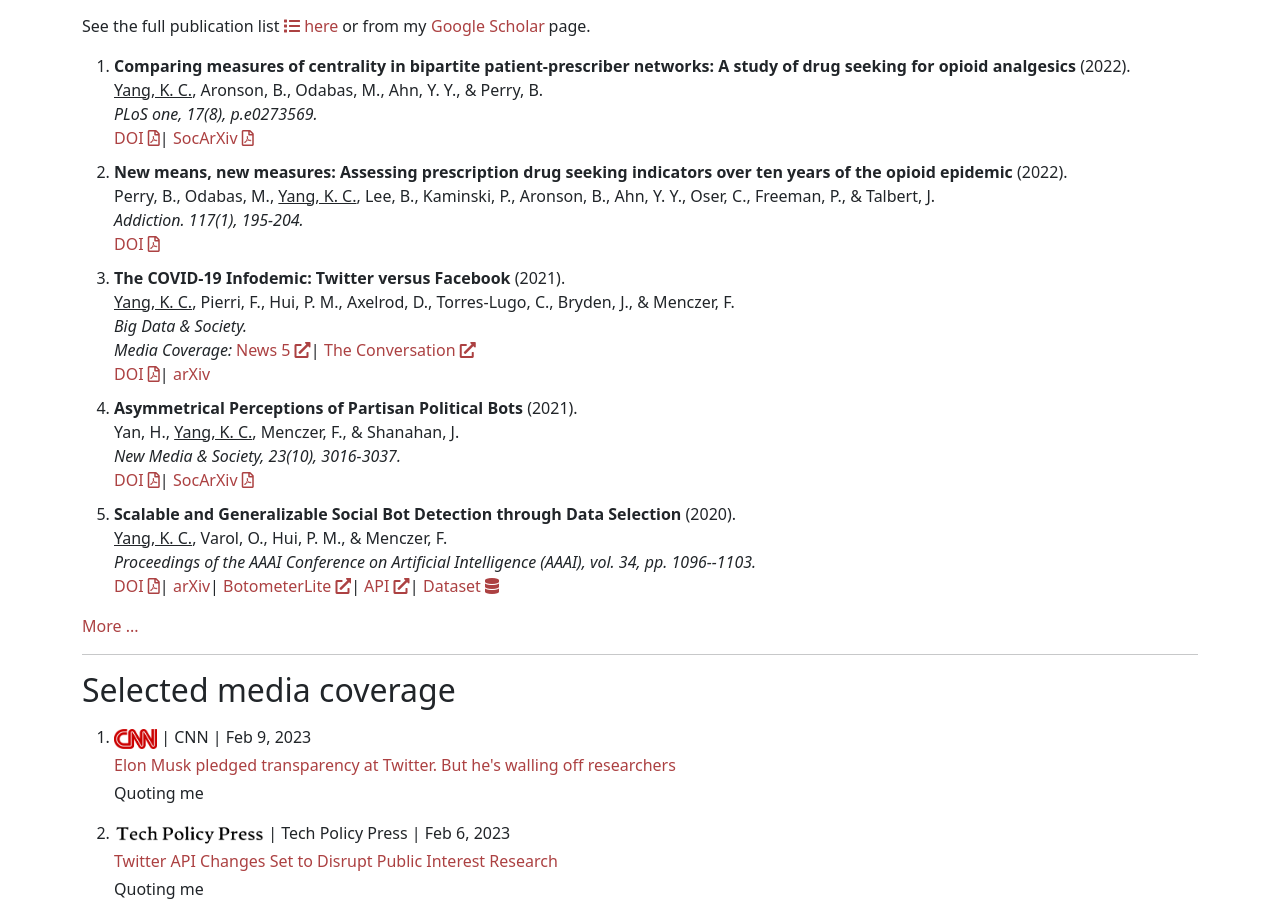
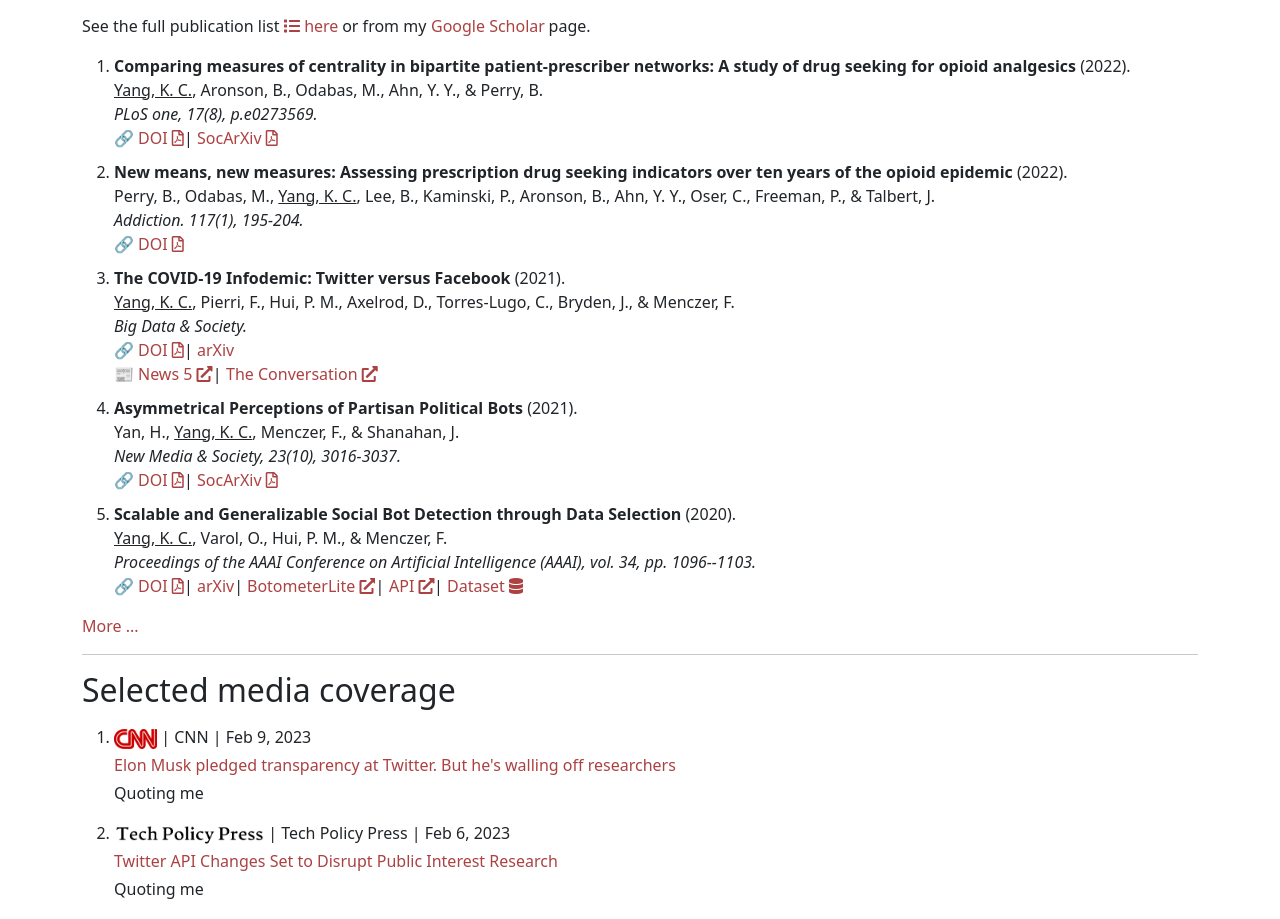
Before and after one commit to KaichengYang/homepage, a Vue app: page /#/ in a window 1280 px wide. Shown: the part 2501-3420 px from the top of the page. Built offline with nearby package versions, Linux system fonts and the light colour scheme; some icons are missing.

Commit message:
fix: display of links

```diff
--- a/src/components/PublistUnit.vue
+++ b/src/components/PublistUnit.vue
@@ -16,11 +16,11 @@
           </span>
           <br>
 
-          <span v-if="paper.media">
-            <i>Media Coverage: </i>
-            <span v-for="(media, index) in paper.media" :key="index">
-              <a v-bind:href="media.url" target="_blank">{{ media.outlet }} <i class="fas fa-external-link-alt"></i> </a>
-              <span v-if="index != paper.media.length - 1">| </span>
+          <span v-if="paper.links">
+            🔗
+            <span v-for="(link, index) in paper.links" :key="index">
+              <a v-bind:href="link.url" target="_blank"> {{ link.name }} <i v-bind:class="get_pub_icon(link.name)"></i> </a>
+              <span v-if="index != paper.links.length - 1">| </span>
             </span>
             <br>
           </span>
@@ -30,11 +30,14 @@
               <br>
           </span>
 
-          <span v-if="paper.links">
-            <span v-for="(link, index) in paper.links" :key="index">
-              <a v-bind:href="link.url" target="_blank"> {{ link.name }} <i v-bind:class="get_pub_icon(link.name)"></i> </a>
-              <span v-if="index != paper.links.length - 1">| </span>
+          <span v-if="paper.media">
+            <!-- <i>Media Coverage: </i> -->
+            📰
+            <span v-for="(media, index) in paper.media" :key="index">
+              <a v-bind:href="media.url" target="_blank">{{ media.outlet }} <i class="fas fa-external-link-alt"></i> </a>
+              <span v-if="index != paper.media.length - 1">| </span>
             </span>
+            <br>
           </span>
         </li>
 
```
